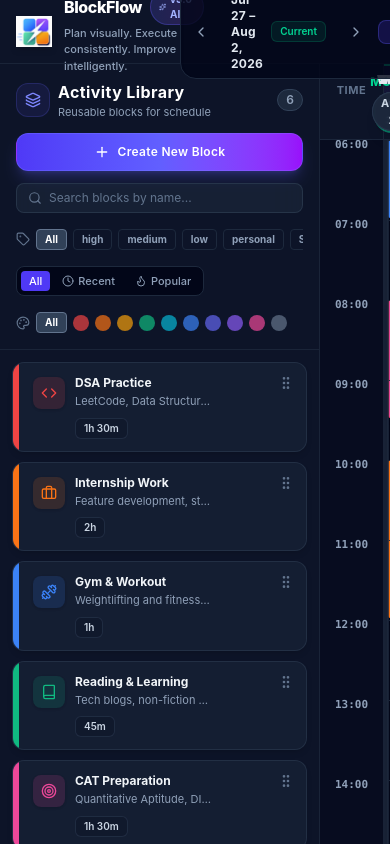
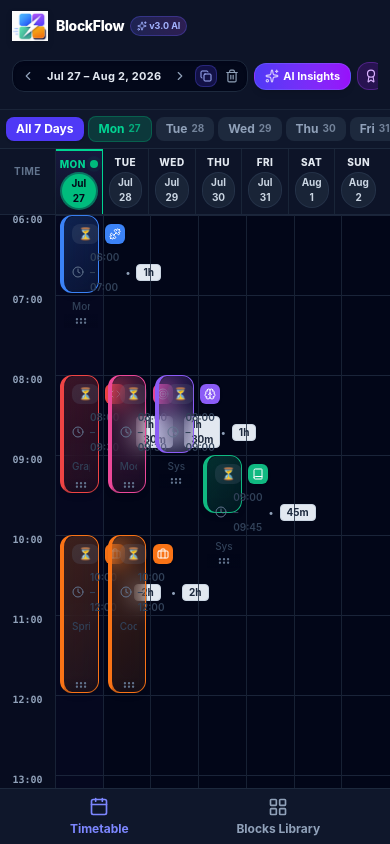
Before and after one commit to jishnunainani-creator/BlockFlow, a React (Vite) app: page / in a window 390 px wide. Built offline with nearby package versions, Linux system fonts and the light colour scheme.

Commit message:
Mobile responsiveness enhancements: Add Mobile Tab Switcher, Mobile Day Selector pills, and responsive layout

```diff
--- a/src/App.tsx
+++ b/src/App.tsx
@@ -1,24 +1,53 @@
-import React from 'react';
+import React, { useState } from 'react';
 import { TimetableProvider } from './context/TimetableContext';
 import { ThemeProvider } from './context/ThemeContext';
 import { AppHeader } from './components/Header/AppHeader';
 import { BlockLibrary } from './components/Library/BlockLibrary';
 import { TimetableGrid } from './components/Timetable/TimetableGrid';
 import { ToastContainer } from './components/UI/ToastContainer';
+import { Calendar, LayoutGrid, Sparkles } from 'lucide-react';
 
 export function AppContent() {
+  const [mobileTab, setMobileTab] = useState<'timetable' | 'library'>('timetable');
+
   return (
     <div className="flex flex-col h-screen w-screen overflow-hidden bg-slate-950 text-slate-100 font-sans">
       {/* App Header */}
       <AppHeader />
 
-      {/* Main Grid View */}
+      {/* Main Content Area */}
       <div className="flex-1 flex overflow-hidden relative">
-        <BlockLibrary />
+        {/* Desktop Side-by-side / Mobile View Switcher */}
+        <div className={`h-full ${mobileTab === 'library' ? 'w-full block' : 'hidden md:block'} shrink-0 z-20`}>
+          <BlockLibrary />
+        </div>
 
-        <main className="flex-1 flex flex-col h-full overflow-hidden bg-slate-950">
+        <main className={`flex-1 flex flex-col h-full overflow-hidden bg-slate-950 ${mobileTab === 'timetable' ? 'w-full block' : 'hidden md:block'}`}>
           <TimetableGrid startHour={6} endHour={23} hourHeight={80} />
         </main>
+      </div>
+
+      {/* Mobile Bottom Tab Bar (Visible on mobile screens < 768px) */}
+      <div className="md:hidden flex items-center justify-around h-14 bg-slate-900 border-t border-slate-800 px-4 shrink-0 z-40">
+        <button
+          onClick={() => setMobileTab('timetable')}
+          className={`flex flex-col items-center gap-1 text-xs font-bold transition-colors ${
+            mobileTab === 'timetable' ? 'text-indigo-400' : 'text-slate-400 hover:text-slate-200'
+          }`}
+        >
+          <Calendar className="w-5 h-5" />
+          <span>Timetable</span>
+        </button>
+
+        <button
+          onClick={() => setMobileTab('library')}
+          className={`flex flex-col items-center gap-1 text-xs font-bold transition-colors ${
+            mobileTab === 'library' ? 'text-indigo-400' : 'text-slate-400 hover:text-slate-200'
+          }`}
+        >
+          <LayoutGrid className="w-5 h-5" />
+          <span>Blocks Library</span>
+        </button>
       </div>
 
       {/* Global Toast Notifications */}
--- a/src/components/Header/AppHeader.tsx
+++ b/src/components/Header/AppHeader.tsx
@@ -84,42 +84,44 @@ export const AppHeader: React.FC = () => {
   };
 
   return (
-    <header className="h-16 bg-slate-900/90 border-b border-slate-800/80 px-4 flex items-center justify-between gap-3 shrink-0 select-none backdrop-blur-xl z-30">
+    <header className="min-h-16 bg-slate-900/90 border-b border-slate-800/80 px-3 sm:px-4 py-2 flex flex-wrap items-center justify-between gap-2 shrink-0 select-none backdrop-blur-xl z-30">
       {/* Official BlockFlow Brand & Logo */}
-      <div className="flex items-center gap-3">
+      <div className="flex items-center gap-2 sm:gap-3 shrink-0">
         <BlockFlowLogo size="md" />
         <div>
-          <div className="flex items-center gap-2">
-            <h1 className="text-base font-extrabold text-white tracking-tight">
+          <div className="flex items-center gap-1.5 sm:gap-2">
+            <h1 className="text-sm sm:text-base font-extrabold text-white tracking-tight">
               BlockFlow
             </h1>
-            <span className="text-[10px] font-bold px-2 py-0.5 rounded-full bg-gradient-to-r from-indigo-500/20 to-purple-500/20 text-indigo-300 border border-indigo-500/30 flex items-center gap-1">
+            <span className="text-[9px] sm:text-[10px] font-bold px-1.5 py-0.5 rounded-full bg-gradient-to-r from-indigo-500/20 to-purple-500/20 text-indigo-300 border border-indigo-500/30 flex items-center gap-0.5">
               <Sparkles className="w-2.5 h-2.5" />
               <span>v3.0 AI</span>
             </span>
           </div>
-          <p className="text-[11px] text-slate-400 font-medium">
+          <p className="text-[10px] sm:text-[11px] text-slate-400 font-medium hidden sm:block">
             Plan visually. Execute consistently. Improve intelligently.
           </p>
         </div>
       </div>
 
-      {/* Center: Week Navigation & Date Range */}
-      <div className="flex items-center gap-2 bg-slate-950/80 p-1.5 rounded-2xl border border-slate-800 shadow-inner">
+      {/* Center & Right Action Controls Toolbar */}
+      <div className="flex items-center gap-1.5 sm:gap-2 overflow-x-auto scrollbar-none max-w-full py-0.5">
+        {/* Week Navigation */}
+        <div className="flex items-center gap-1 sm:gap-1.5 bg-slate-950/80 p-1 rounded-xl sm:rounded-2xl border border-slate-800 shadow-inner shrink-0">
           <button
             onClick={handlePrevWeek}
-          className="p-1.5 text-slate-400 hover:text-white hover:bg-slate-800 rounded-xl transition-colors"
+            className="p-1 text-slate-400 hover:text-white hover:bg-slate-800 rounded-lg transition-colors"
             title="Previous Week"
           >
-          <ChevronLeft className="w-4 h-4" />
+            <ChevronLeft className="w-3.5 h-3.5 sm:w-4 sm:h-4" />
           </button>
 
-        <div className="flex items-center gap-2 px-2">
-          <span className="text-xs font-bold text-slate-200 tracking-wide">
+          <div className="flex items-center gap-1 px-1">
+            <span className="text-[11px] sm:text-xs font-bold text-slate-200 tracking-wide whitespace-nowrap">
               {dateRangeLabel}
             </span>
             {currentWeekId === thisWeekId && (
-            <span className="text-[10px] font-semibold px-2 py-0.5 rounded-md bg-emerald-500/10 text-emerald-400 border border-emerald-500/20">
+              <span className="text-[9px] sm:text-[10px] font-semibold px-1.5 py-0.5 rounded bg-emerald-500/10 text-emerald-400 border border-emerald-500/20 hidden sm:inline">
                 Current
               </span>
             )}
@@ -127,139 +129,131 @@ export const AppHeader: React.FC = () => {
 
           <button
             onClick={handleNextWeek}
-          className="p-1.5 text-slate-400 hover:text-white hover:bg-slate-800 rounded-xl transition-colors"
+            className="p-1 text-slate-400 hover:text-white hover:bg-slate-800 rounded-lg transition-colors"
             title="Next Week"
           >
-          <ChevronRight className="w-4 h-4" />
+            <ChevronRight className="w-3.5 h-3.5 sm:w-4 sm:h-4" />
           </button>
 
           {currentWeekId !== thisWeekId && (
             <button
               onClick={handleTodayWeek}
-            className="text-[11px] font-semibold px-2.5 py-1 rounded-lg bg-slate-800 hover:bg-slate-700 text-slate-300 transition-colors"
+              className="text-[10px] sm:text-[11px] font-semibold px-2 py-0.5 rounded bg-slate-800 hover:bg-slate-700 text-slate-300 transition-colors"
             >
               Today
             </button>
           )}
 
-        {/* Duplicate Week */}
           <button
             onClick={handleDuplicateWeek}
-          className="flex items-center gap-1.5 text-xs font-semibold px-3 py-1 rounded-lg bg-indigo-600/20 hover:bg-indigo-600/30 text-indigo-300 border border-indigo-500/30 transition-all"
-          title="Copy this timetable to next week"
+            className="p-1 sm:px-2.5 sm:py-0.5 rounded-lg bg-indigo-600/20 hover:bg-indigo-600/30 text-indigo-300 border border-indigo-500/30 text-[10px] sm:text-xs font-semibold flex items-center gap-1"
+            title="Duplicate Week"
           >
-          <Copy className="w-3.5 h-3.5" />
-          <span className="hidden md:inline">Duplicate Week</span>
+            <Copy className="w-3 h-3 sm:w-3.5 sm:h-3.5" />
+            <span className="hidden lg:inline">Duplicate</span>
           </button>
 
-        {/* Clear Week */}
           <button
             onClick={clearCurrentWeek}
-          className="p-1.5 text-slate-400 hover:text-rose-400 hover:bg-slate-800 rounded-xl transition-colors"
-          title="Clear active week schedule"
+            className="p-1 text-slate-400 hover:text-rose-400 hover:bg-slate-800 rounded-lg transition-colors"
+            title="Clear Week"
           >
-          <Trash2 className="w-4 h-4" />
+            <Trash2 className="w-3.5 h-3.5" />
           </button>
         </div>
 
-      {/* Right AI & Controls Triggers */}
-      <div className="flex items-center gap-2">
         {/* AI Insights Panel Trigger */}
         <button
           onClick={() => setIsAIInsightsOpen(true)}
-          className="flex items-center gap-1.5 px-3 py-1.5 rounded-xl bg-gradient-to-r from-indigo-600 to-purple-600 hover:from-indigo-500 hover:to-purple-500 text-white font-bold text-xs shadow-lg shadow-indigo-500/20 border border-indigo-400/30 active:scale-95 transition-all"
-          title="Open AI Productivity Intelligence & Smart Schedule"
+          className="flex items-center gap-1 px-2.5 py-1 sm:px-3 sm:py-1.5 rounded-xl bg-gradient-to-r from-indigo-600 to-purple-600 text-white font-bold text-[11px] sm:text-xs shadow-md border border-indigo-400/30 shrink-0"
+          title="AI Insights"
         >
           <Sparkles className="w-3.5 h-3.5 animate-pulse" />
-          <span className="hidden lg:inline">AI Insights</span>
+          <span>AI Insights</span>
         </button>
 
         {/* Weekly AI Report Modal Trigger */}
         <button
           onClick={() => setIsAIReportOpen(true)}
-          className="p-2 rounded-xl bg-purple-600/20 hover:bg-purple-600/30 text-purple-300 border border-purple-500/30 shadow transition-all"
+          className="p-1.5 sm:p-2 rounded-xl bg-purple-600/20 text-purple-300 border border-purple-500/30 shrink-0"
           title="Weekly AI Review Report"
         >
-          <Award className="w-4 h-4" />
+          <Award className="w-3.5 h-3.5 sm:w-4 sm:h-4" />
         </button>
 
         {/* Resolution Selector */}
         <ResolutionSelector />
 
-        {/* Analytics Dashboard Trigger */}
+        {/* Analytics */}
         <button
           onClick={() => setIsAnalyticsOpen(true)}
-          className="p-2 rounded-xl bg-slate-800/80 hover:bg-slate-800 text-slate-300 hover:text-white border border-slate-700/60 shadow transition-all"
-          title="Productivity Analytics Dashboard"
+          className="p-1.5 sm:p-2 rounded-xl bg-slate-800/80 text-slate-300 hover:text-white border border-slate-700/60 shrink-0"
+          title="Analytics"
         >
-          <PieChart className="w-4 h-4 text-indigo-400" />
+          <PieChart className="w-3.5 h-3.5 sm:w-4 sm:h-4 text-indigo-400" />
         </button>
 
-        {/* Templates Trigger */}
+        {/* Templates */}
         <button
           onClick={() => setIsTemplatesOpen(true)}
-          className="p-2 rounded-xl bg-slate-800/80 hover:bg-slate-800 text-slate-300 hover:text-white border border-slate-700/60 shadow transition-all"
-          title="Saved Timetable Templates"
+          className="p-1.5 sm:p-2 rounded-xl bg-slate-800/80 text-slate-300 hover:text-white border border-slate-700/60 shrink-0"
+          title="Templates"
         >
-          <Bookmark className="w-4 h-4 text-purple-400" />
+          <Bookmark className="w-3.5 h-3.5 sm:w-4 sm:h-4 text-purple-400" />
         </button>
 
-        {/* Cloud Sync Trigger */}
+        {/* Cloud Sync */}
         <button
           onClick={() => setIsSyncOpen(true)}
-          className="p-2 rounded-xl bg-slate-800/80 hover:bg-slate-800 text-slate-300 hover:text-white border border-slate-700/60 shadow transition-all"
-          title="Cloud Backup & Sync"
+          className="p-1.5 sm:p-2 rounded-xl bg-slate-800/80 text-slate-300 hover:text-white border border-slate-700/60 shrink-0"
+          title="Cloud Sync"
         >
-          <Cloud className="w-4 h-4 text-emerald-400" />
+          <Cloud className="w-3.5 h-3.5 sm:w-4 sm:h-4 text-emerald-400" />
         </button>
 
-        {/* Notifications Toggle */}
+        {/* Notifications */}
         <button
           onClick={enableNotifications}
-          className={`p-2 rounded-xl border transition-all ${
+          className={`p-1.5 sm:p-2 rounded-xl border shrink-0 ${
             notificationsEnabled
               ? 'bg-amber-500/20 text-amber-400 border-amber-500/40'
-              : 'bg-slate-800/80 text-slate-400 border-slate-700/60 hover:text-slate-200'
+              : 'bg-slate-800/80 text-slate-400 border-slate-700/60'
           }`}
-          title={notificationsEnabled ? 'Notifications active' : 'Enable browser notifications'}
+          title="Notifications"
         >
-          <Bell className="w-4 h-4" />
+          <Bell className="w-3.5 h-3.5 sm:w-4 sm:h-4" />
         </button>
 
-        {/* Theme Switcher Toggle */}
+        {/* Theme Switcher */}
         <button
           onClick={cycleTheme}
-          className="p-2 rounded-xl bg-slate-800/80 hover:bg-slate-800 text-slate-300 hover:text-white border border-slate-700/60 shadow transition-all"
-          title={`Theme: ${theme.toUpperCase()} (Click to toggle)`}
+          className="p-1.5 sm:p-2 rounded-xl bg-slate-800/80 text-slate-300 hover:text-white border border-slate-700/60 shrink-0"
+          title={`Theme: ${theme.toUpperCase()}`}
         >
-          {theme === 'dark' && <Moon className="w-4 h-4 text-indigo-400" />}
-          {theme === 'light' && <Sun className="w-4 h-4 text-amber-400" />}
-          {theme === 'system' && <Monitor className="w-4 h-4 text-sky-400" />}
+          {theme === 'dark' && <Moon className="w-3.5 h-3.5 sm:w-4 sm:h-4 text-indigo-400" />}
+          {theme === 'light' && <Sun className="w-3.5 h-3.5 sm:w-4 sm:h-4 text-amber-400" />}
+          {theme === 'system' && <Monitor className="w-3.5 h-3.5 sm:w-4 sm:h-4 text-sky-400" />}
         </button>
 
         {/* Undo & Redo */}
-        <div className="flex items-center gap-1 bg-slate-950/80 p-1 rounded-xl border border-slate-800">
+        <div className="flex items-center gap-0.5 bg-slate-950/80 p-0.5 rounded-xl border border-slate-800 shrink-0">
           <button
             onClick={undo}
             disabled={!canUndo}
-            className={`p-1.5 rounded-lg flex items-center gap-1 text-xs font-medium transition-all ${
-              canUndo
-                ? 'text-slate-200 hover:bg-slate-800 hover:text-white'
-                : 'text-slate-600 cursor-not-allowed opacity-50'
+            className={`p-1 rounded-lg transition-all ${
+              canUndo ? 'text-slate-200 hover:bg-slate-800' : 'text-slate-600 opacity-50'
             }`}
-            title="Undo (Ctrl+Z)"
+            title="Undo"
           >
             <RotateCcw className="w-3.5 h-3.5" />
           </button>
           <button
             onClick={redo}
             disabled={!canRedo}
-            className={`p-1.5 rounded-lg flex items-center gap-1 text-xs font-medium transition-all ${
-              canRedo
-                ? 'text-slate-200 hover:bg-slate-800 hover:text-white'
-                : 'text-slate-600 cursor-not-allowed opacity-50'
+            className={`p-1 rounded-lg transition-all ${
+              canRedo ? 'text-slate-200 hover:bg-slate-800' : 'text-slate-600 opacity-50'
             }`}
-            title="Redo (Ctrl+Y)"
+            title="Redo"
           >
             <RotateCw className="w-3.5 h-3.5" />
           </button>
@@ -268,9 +262,9 @@ export const AppHeader: React.FC = () => {
         {/* Export Button */}
         <button
           onClick={() => setIsExportOpen(true)}
-          className="flex items-center gap-2 py-2 px-3.5 rounded-xl bg-slate-800 hover:bg-slate-700 text-white font-semibold text-xs border border-slate-700/80 shadow-md active:scale-95 transition-all"
+          className="flex items-center gap-1.5 py-1 sm:py-2 px-2.5 sm:px-3.5 rounded-xl bg-slate-800 hover:bg-slate-700 text-white font-semibold text-xs border border-slate-700/80 shadow-md shrink-0"
         >
-          <Download className="w-4 h-4 text-indigo-400" />
+          <Download className="w-3.5 h-3.5 text-indigo-400" />
           <span className="hidden sm:inline">Export</span>
         </button>
       </div>
--- a/src/components/Library/BlockLibrary.tsx
+++ b/src/components/Library/BlockLibrary.tsx
@@ -104,7 +104,7 @@ export const BlockLibrary: React.FC = () => {
   };
 
   return (
-    <aside className="w-80 bg-slate-900/90 border-r border-slate-800/80 flex flex-col h-full shrink-0 select-none backdrop-blur-xl">
+    <aside className="w-full md:w-80 bg-slate-900/90 border-r border-slate-800/80 flex flex-col h-full shrink-0 select-none backdrop-blur-xl">
       {/* Header & Create Button */}
       <div className="p-4 border-b border-slate-800/80 space-y-3">
         <div className="flex items-center justify-between">
--- a/src/components/Timetable/TimetableGrid.tsx
+++ b/src/components/Timetable/TimetableGrid.tsx
@@ -35,6 +35,9 @@ export const TimetableGrid: React.FC<TimetableGridProps> = ({
 
   const [dragOverColumn, setDragOverColumn] = useState<number | null>(null);
   const [dragOverTime, setDragOverTime] = useState<number | null>(null);
+
+  // Mobile Single Day vs All 7 Days Filter State
+  const [mobileActiveDay, setMobileActiveDay] = useState<number | 'all'>('all');
 
   const daysWithDates = getWeekDaysWithDates(currentWeekId);
 
@@ -199,32 +202,69 @@ export const TimetableGrid: React.FC<TimetableGridProps> = ({
     return lines;
   };
 
+  const visibleDays = mobileActiveDay === 'all'
+    ? daysWithDates
+    : daysWithDates.filter(d => d.index === mobileActiveDay);
+
   return (
     <div
       onClick={deselectAll}
       className="flex-1 flex flex-col h-full overflow-hidden bg-slate-950 select-none relative"
     >
+      {/* Mobile Day Selector Bar (Visible on mobile screens < 640px) */}
+      <div className="sm:hidden bg-slate-900 border-b border-slate-800 p-1.5 flex items-center gap-1 overflow-x-auto scrollbar-none shrink-0 z-20">
+        <button
+          onClick={() => setMobileActiveDay('all')}
+          className={`px-2.5 py-1 rounded-lg text-xs font-bold shrink-0 transition-all ${
+            mobileActiveDay === 'all'
+              ? 'bg-indigo-600 text-white shadow'
+              : 'bg-slate-800 text-slate-400 hover:text-slate-200'
+          }`}
+        >
+          All 7 Days
+        </button>
+
+        {daysWithDates.map((day) => (
+          <button
+            key={day.index}
+            onClick={() => setMobileActiveDay(day.index)}
+            className={`px-2.5 py-1 rounded-lg text-xs font-bold shrink-0 transition-all flex items-center gap-1 ${
+              mobileActiveDay === day.index
+                ? 'bg-indigo-600 text-white shadow'
+                : day.isToday
+                ? 'bg-emerald-500/20 text-emerald-400 border border-emerald-500/30'
+                : 'bg-slate-800 text-slate-400 hover:text-slate-200'
+            }`}
+          >
+            <span>{day.short}</span>
+            <span className="text-[10px] opacity-75">{day.dateNum}</span>
+          </button>
+        ))}
+      </div>
+
       {/* 7-Day Header with Day + Date */}
       <div className="flex border-b border-slate-800/90 bg-slate-900/90 backdrop-blur-md shrink-0 pr-2 z-10">
-        <div className="w-16 sm:w-20 border-r border-slate-800/80 p-3 text-center shrink-0">
-          <span className="text-[11px] font-bold text-slate-500 uppercase tracking-wider">
+        <div className="w-14 sm:w-20 border-r border-slate-800/80 p-2 sm:p-3 text-center shrink-0">
+          <span className="text-[10px] sm:text-[11px] font-bold text-slate-500 uppercase tracking-wider">
             Time
           </span>
         </div>
 
-        <div className="flex-1 grid grid-cols-7 divide-x divide-slate-800/80">
-          {daysWithDates.map((day) => (
+        <div className={`flex-1 grid divide-x divide-slate-800/80 ${
+          mobileActiveDay === 'all' ? 'grid-cols-7' : 'grid-cols-1'
+        }`}>
+          {visibleDays.map((day) => (
             <div
               key={day.index}
-              className={`p-2 text-center transition-colors relative ${
+              className={`p-1.5 sm:p-2 text-center transition-colors relative ${
                 day.isToday
                   ? 'bg-gradient-to-b from-indigo-950/60 via-indigo-950/30 to-transparent border-t-2 border-emerald-400'
                   : 'hover:bg-slate-800/40'
               }`}
             >
-              <div className="flex flex-col items-center justify-center gap-1">
+              <div className="flex flex-col items-center justify-center gap-0.5 sm:gap-1">
                 <div className="flex items-center gap-1">
-                  <span className={`text-xs font-extrabold uppercase tracking-wider ${
+                  <span className={`text-[10px] sm:text-xs font-extrabold uppercase tracking-wider ${
                     day.isToday ? 'text-emerald-400' : 'text-slate-200'
                   }`}>
                     {day.short}
@@ -237,7 +277,7 @@ export const TimetableGrid: React.FC<TimetableGridProps> = ({
                   )}
                 </div>
 
-                <span className={`text-[11px] font-bold px-2 py-0.5 rounded-full transition-all ${
+                <span className={`text-[10px] sm:text-[11px] font-bold px-1.5 sm:px-2 py-0.5 rounded-full transition-all ${
                   day.isToday
                     ? 'bg-emerald-500 text-slate-950 font-black shadow-lg ring-2 ring-emerald-400/50'
                     : 'text-slate-300 bg-slate-800/80 border border-slate-700/50'
@@ -254,16 +294,16 @@ export const TimetableGrid: React.FC<TimetableGridProps> = ({
       <div id="timetable-printable-area" className="flex-1 overflow-y-auto relative scrollbar-thin">
         <div className="flex relative" style={{ height: `${totalHeight}px` }}>
           {/* Time Axis */}
-          <div className="w-16 sm:w-20 border-r border-slate-800/80 bg-slate-900/40 shrink-0 relative">
+          <div className="w-14 sm:w-20 border-r border-slate-800/80 bg-slate-900/40 shrink-0 relative">
             {timeLabels.map(({ hour, label }) => {
               const topPx = (hour - startHour) * hourHeight;
               return (
                 <div
                   key={hour}
                   style={{ top: `${topPx}px` }}
-                  className="absolute left-0 right-0 -translate-y-2.5 text-center px-1"
+                  className="absolute left-0 right-0 -translate-y-2.5 text-center px-0.5 sm:px-1"
                 >
-                  <span className="text-[11px] font-mono font-semibold text-slate-400">
+                  <span className="text-[10px] sm:text-[11px] font-mono font-semibold text-slate-400">
                     {label}
                   </span>
                 </div>
@@ -271,9 +311,11 @@ export const TimetableGrid: React.FC<TimetableGridProps> = ({
             })}
           </div>
 
-          {/* 7 Day Columns */}
-          <div className="flex-1 grid grid-cols-7 divide-x divide-slate-800/80 relative">
-            {daysWithDates.map((day) => {
+          {/* Day Columns */}
+          <div className={`flex-1 grid divide-x divide-slate-800/80 relative ${
+            mobileActiveDay === 'all' ? 'grid-cols-7' : 'grid-cols-1'
+          }`}>
+            {visibleDays.map((day) => {
               const dayBlocks = currentWeekScheduledBlocks.filter(
                 (sb) => sb.dayOfWeek === day.index
               );
```
Lines whose indentation alone changed are shown as unchanged.
